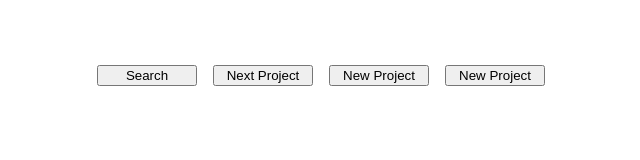
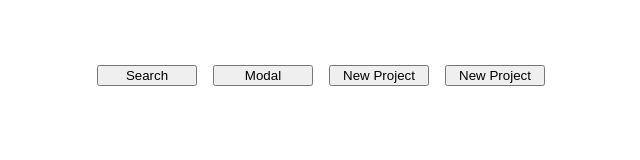
Before and after one commit to SiamV/workSpace-react, a React (Create React App) app: page / in a window 1280 px wide. Shown: the top 160 px of the page, without its empty margins (319-959 px from the left). Built offline with nearby package versions, Linux system fonts and the light colour scheme.

Commit message:
create main Modal.jsx

```diff
--- a/src/App.js
+++ b/src/App.js
@@ -1,5 +1,6 @@
 import { BrowserRouter, Routes, Route } from 'react-router-dom';
 import './App.css';
+import Modal from './components/Modal/Modal';
 import NavBar from './components/NavBar';
 import ProjectSerach from './components/ProjectSearch/ProjectSerach';
 
@@ -10,6 +11,7 @@ function App() {
       <Routes>
         <Route exact path={"/"} element={<NavBar />}/>
         <Route path={"/project-search"} element={<ProjectSerach />}/>
+        <Route path={"/modal"} element={<Modal/>}/>
       </Routes>
       </BrowserRouter>
     </div>
--- /dev/null
+++ b/src/components/Modal/Modal.jsx
@@ -0,0 +1,9 @@
+import React from 'react'
+
+const Modal = () => {
+  return (
+    <div>Hello Lazy loading</div>
+  )
+}
+
+export default Modal
--- a/src/components/NavBar.jsx
+++ b/src/components/NavBar.jsx
@@ -8,8 +8,8 @@ const NavBar = () => {
       <NavLink to={"/project-search"}>
         <button>Search </button>
       </NavLink>
-      <NavLink to={"/"}>
-        <button>Next Project</button>
+      <NavLink to={"/modal"}>
+        <button>Modal</button>
       </NavLink>
       <NavLink to={"/"}>
         <button>New Project</button>
```
